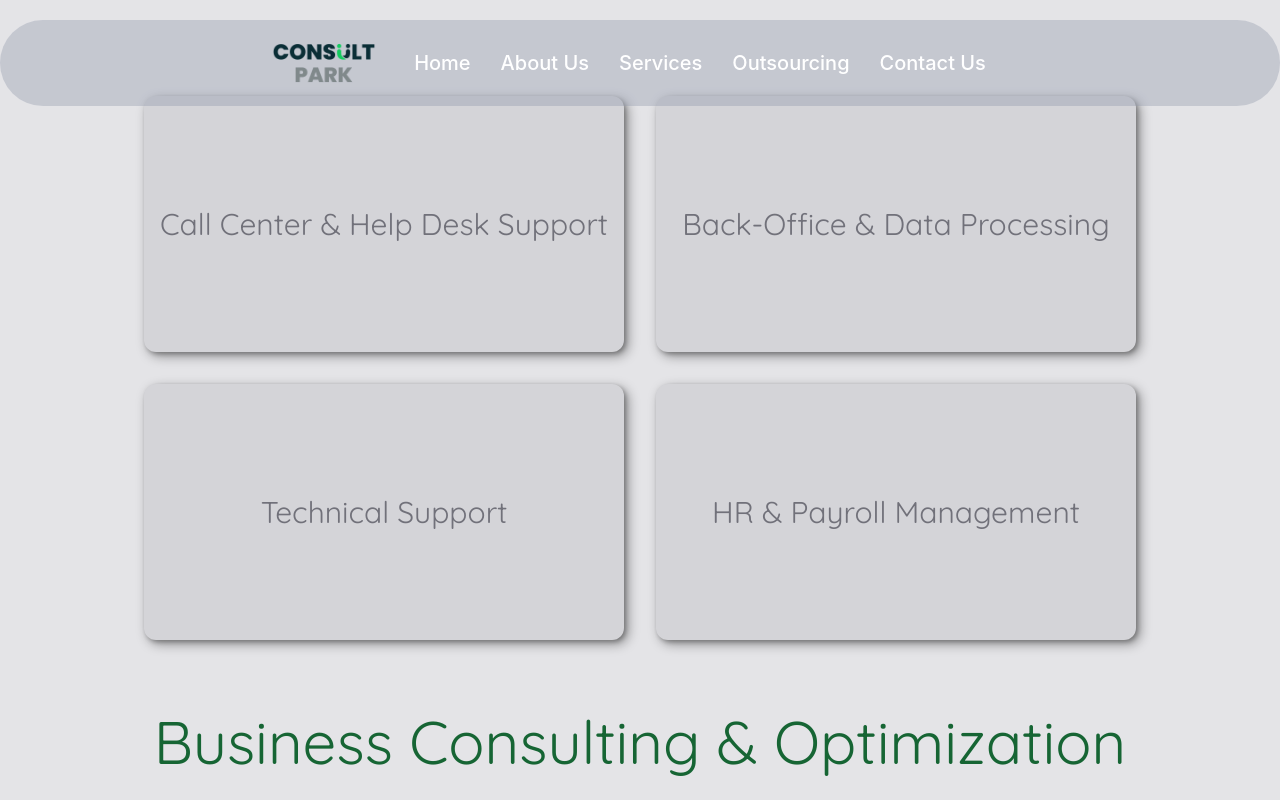
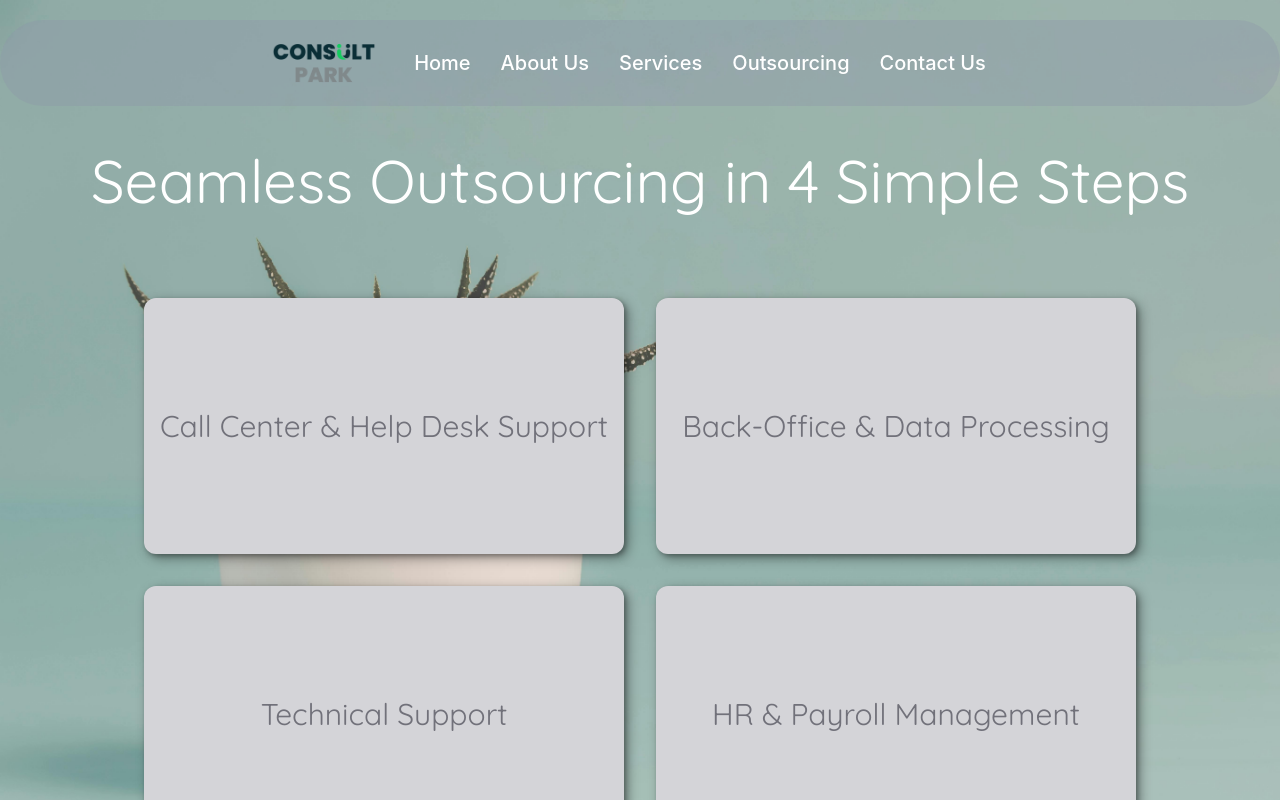
Before and after one commit to GabyNor05/ConsultPark, a React (Create React App) app in the folder consultpark/: page /outsourcing in a window 1280 px wide. Shown: the top 800 px of the page. Built offline with nearby package versions, Linux system fonts and the light colour scheme.

Commit message:
IMG update

```diff
--- a/consultpark/src/component/Outsourcings/BPO.css
+++ b/consultpark/src/component/Outsourcings/BPO.css
@@ -13,6 +13,16 @@
     content: '';
     inset: 0;
     background: linear-gradient(to right,black, transparent);
+}
+
+.BPO-Header{
+    background: url('../../assets/blogPlant.jpg');
+    background-size: cover;
+    position: relative;
+}
+
+.BPO-Header{
+
 }
 
 .infoWindow{
--- a/consultpark/src/component/Outsourcings/BPO.js
+++ b/consultpark/src/component/Outsourcings/BPO.js
@@ -34,12 +34,17 @@ let header2Text = [
 function Outsourcing() {
     return(
       <>
-        <div className='bg-zinc-200 w-full pt-8'>
-          <div className='w-fit m-auto grid gap-8 grid-cols-2 p-16'>
-            {headerText.map((item, index) => {
-              return(<InfoCard key={index} message={item} />)
-            })}
+        <div className='bg-zinc-200 w-full'>
+
+          <div className='BPO-Header py-8 pt-32'>
+          <h1>Seamless Outsourcing in 4 Simple Steps</h1>
+            <div className='w-fit m-auto grid gap-8 grid-cols-2 p-16'>
+              {headerText.map((item, index) => {
+                return(<InfoCard key={index} message={item} />)
+              })}
+            </div>
           </div>
+
 
           <h1 className='text-center text-green-800 text-6xl'>Business Consulting & Optimization</h1>
 
```
Also changed, not shown: 1 other file (tests, documents, lock files or other folders).
